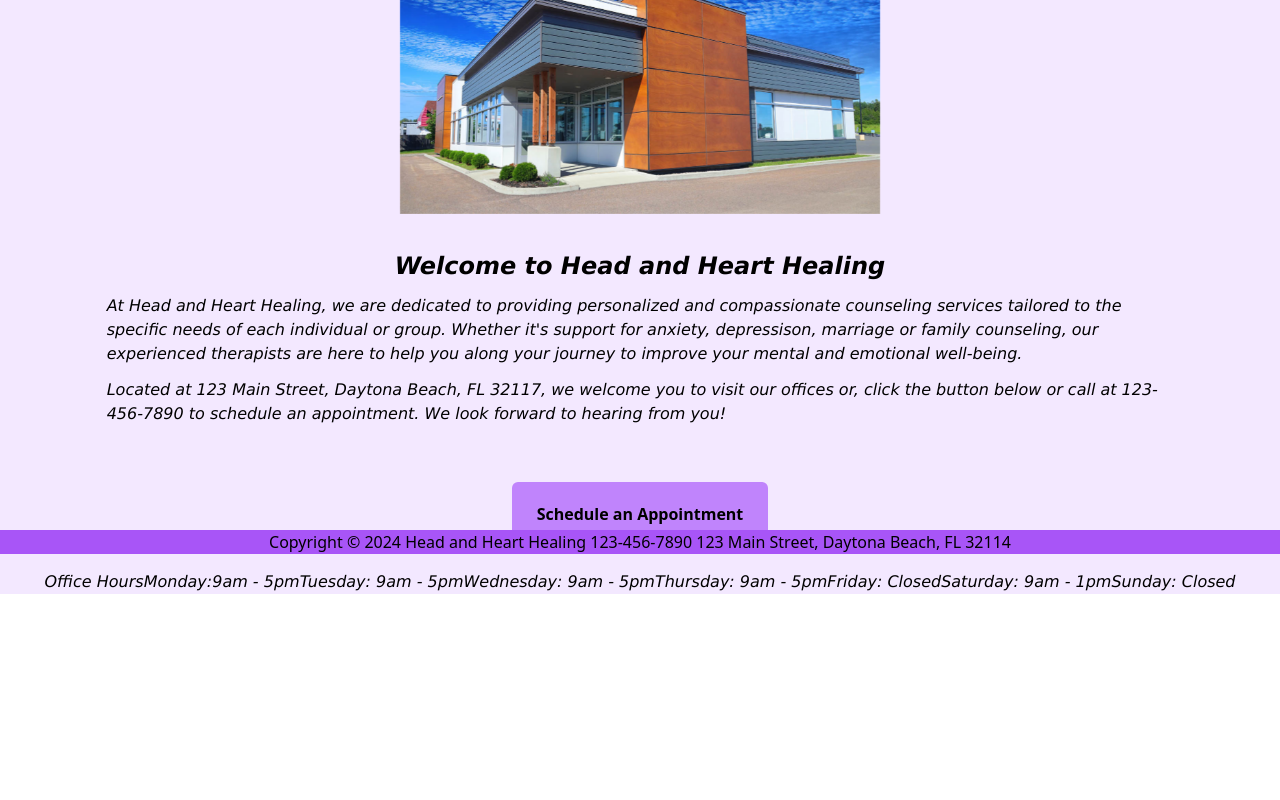
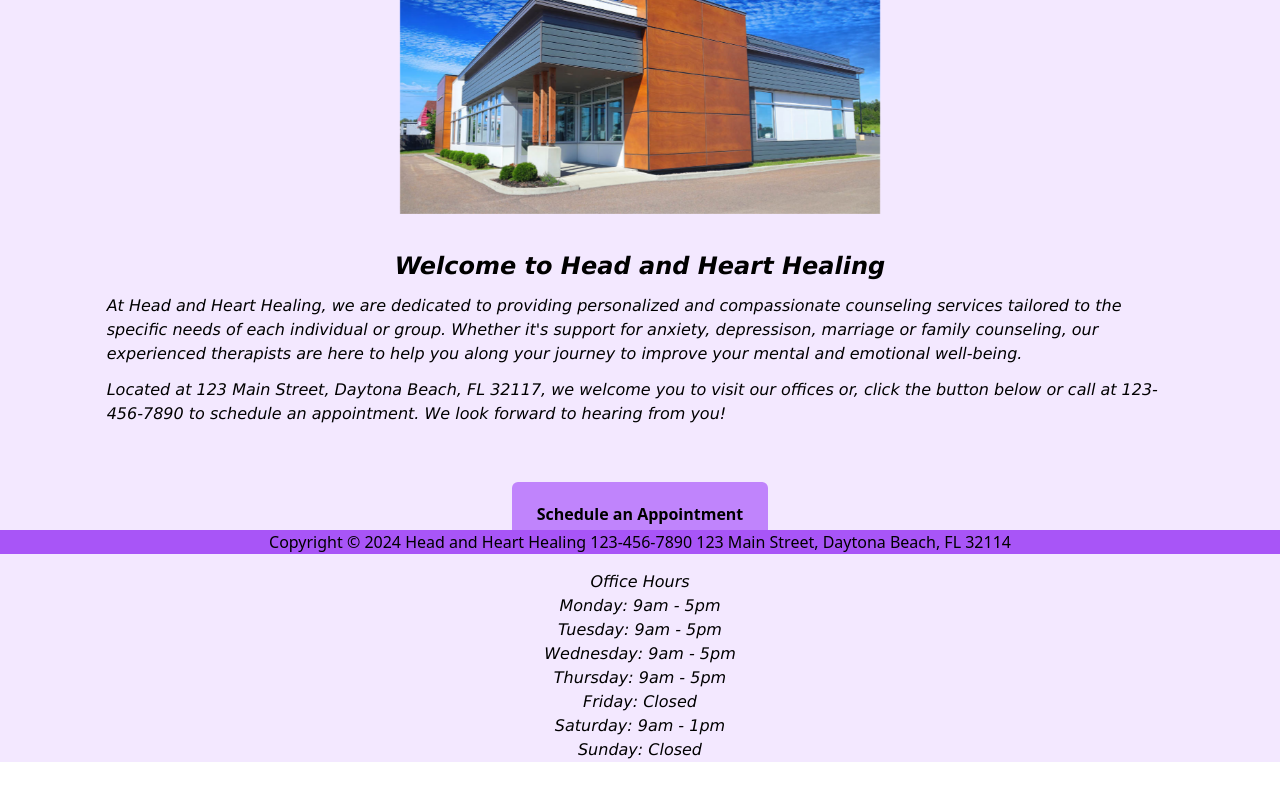
Before and after one commit to AnastasiaJ369/Counseling-website, a React (Vite) app in the folder counseling-website/: page / in a window 1280 px wide. Shown: the part 246-1046 px from the top of the page. Before the commit the page ends 888 px from the top, so only its background shows below. Built offline with nearby package versions, Linux system fonts and the light colour scheme.

Commit message:
minor changes

```diff
--- a/counseling-website/src/pages/aboutme.jsx
+++ b/counseling-website/src/pages/aboutme.jsx
@@ -5,10 +5,10 @@ import headshotImage from '../assets/Headshot.jpeg'
 const Aboutme = () => {
   return (
     <div>
-      <div className='text-6xl text-black font-cursive font-bold italic mt-8 mb-8 flex justify-center bg-purple-100 animate-fade-in'>
+      <div className='text-6xl text-black font-cursive font-bold italic mt-8 mb-8 flex justify-center animate-fade-in'>
             About Me
       </div>
-      <div className='min-h-96 max-w-1xl flex flex-col items-center justify-center bg-purple-400 text-black p-4 mt-8
+      <div className='min-h-96 max-w-1xl flex flex-col items-center justify-center bg-purple-100 text-black p-4 mt-8
       mr-10 ml-10 mb-12 animate-fade-in'>
         {/* To place text next to image: flex justify-between items-center mx-auto max-w-4xl */}
         <div className='px-1 w-full flex justify-between items-center mx-auto max-w-4xl'>
--- a/counseling-website/src/pages/contact.jsx
+++ b/counseling-website/src/pages/contact.jsx
@@ -3,7 +3,7 @@ import contactImage from '../assets/contact_us.jpg'
 
 const Contact = () => {
   return (
-    <div class="bg-purple-100 py-8 sm:py-16 lg:py-24">
+    <div class="bg-purple-100 py-8 sm:py-16 lg:py-24 animate-fade-in">
     <div class="mx-auto max-w-7xl px-4 sm:px-6 lg:px-8">
       {/*Title*/}
       <div class="relative mx-auto mb-12 w-fit sm:mb-16 lg:mb-24">
--- a/counseling-website/src/pages/homepage.jsx
+++ b/counseling-website/src/pages/homepage.jsx
@@ -25,16 +25,16 @@ const Homepage = () => {
     </div>
     <div className='flex flex-col items-center justify-center mt-6 mb-6'>
       {button()}
-      <p3 className='bg-purple-100 flex justify-center items-center text-1xl font-cursive italic bold mt-6 items-center'>
+      <div className='flex flex-col justify-center items-center text-1xl font-cursive italic bold mt-6 items-center'>
         Office Hours
-          <div>Monday:9am - 5pm</div>
-          <div>Tuesday: 9am - 5pm</div>
-          <div>Wednesday: 9am - 5pm</div>
-          <div>Thursday: 9am - 5pm</div>
-          <div>Friday: Closed</div>
-          <div>Saturday: 9am - 1pm</div>
-          <div>Sunday: Closed</div>
-      </p3>
+          <p>Monday: 9am - 5pm</p>
+          <p>Tuesday: 9am - 5pm</p>
+          <p>Wednesday: 9am - 5pm</p>
+          <p>Thursday: 9am - 5pm</p>
+          <p>Friday: Closed</p>
+          <p>Saturday: 9am - 1pm</p>
+          <p>Sunday: Closed</p>
+      </div>
     </div>
     </div>
   )
--- a/counseling-website/src/pages/services.jsx
+++ b/counseling-website/src/pages/services.jsx
@@ -9,7 +9,7 @@ const Services = () => {
         <div className='text-6xl text-black font-cursive font-bold italic mt-8 mb-8 flex justify-center animate-fade-in'>
             Services
         </div>
-        <div className='min-h-36 max-w-1xl flex flex-col items-center justify-center bg-purple-400 text-black p-4 mt-8
+        <div className='min-h-36 max-w-1xl flex flex-col items-center justify-center bg-purple-100 text-black p-4 mt-8
     mr-10 ml-10 animate-fade-in'>
             <div className='text-xl text-color-black italic mb-4 items-center'>
                 Here at Head and Heart Healing, we offer a variety of therapy approaches to meet your unique needs with
@@ -19,7 +19,7 @@ const Services = () => {
                 can explore your thoughts and feelings, develop coping skills, and work towards your personal goals.
             </div>
         </div>
-        <div className='min-h-40 max-w-1xl flex flex-col items-center justify-center bg-purple-100 text-black p-4 mt-8
+        <div className='min-h-40 max-w-1xl flex flex-col items-center justify-center bg-purple-300 text-black p-4 mt-8
     mr-10 ml-10 mb-10 animate-fade-in'>
             <div className='px-1 w-full flex justify-between items-center mx-auto max-w-4xl'>
                 <img src={depressionImage} alt='Depression' className='flex float-left mt-18 mr-20 justify-center w-72 h-72 aspect-square object-cover rounded-full border-3'/>
@@ -30,7 +30,7 @@ const Services = () => {
                 </div>
             </div>
         </div>
-        <div className='min-h-40 max-w-1xl flex flex-col items-center justify-center bg-purple-400 text-black p-4 mt-8
+        <div className='min-h-40 max-w-1xl flex flex-col items-center justify-center bg-purple-100 text-black p-4 mt-8
     mr-10 ml-10 animate-fade-in'>
             <div className='px-1 w-full flex justify-between items-center mx-auto max-w-4xl'>
                 <div className='text-xl text-color-black bold mb-4'>
@@ -41,8 +41,8 @@ const Services = () => {
                 <img src={couplesImage} alt='Couples' className='flex float-right mt-18 ml-20 justify-center w-72 h-72 aspect-square object-cover rounded-full border-3'/>
             </div>
         </div>
-        <div className='min-h-40 max-w-1xl flex flex-col items-center justify-center bg-purple-100 text-black p-4 mt-8
-    mr-10 ml-10 animate-fade-in'>
+        <div className='min-h-40 max-w-1xl flex flex-col items-center justify-center bg-purple-300 text-black p-4 mt-8
+    mr-10 ml-10 mb-12 animate-fade-in'>
             <div className='px-1 w-full flex justify-between items-center mx-auto max-w-4xl'>
                 <img src={familyImage} alt='Family' className='flex float-left mt-18 mr-20 justify-center w-72 h-72 aspect-square object-cover rounded-full border-3'/>
                 <div className='text-xl text-color-black bold mb-4'>
```
